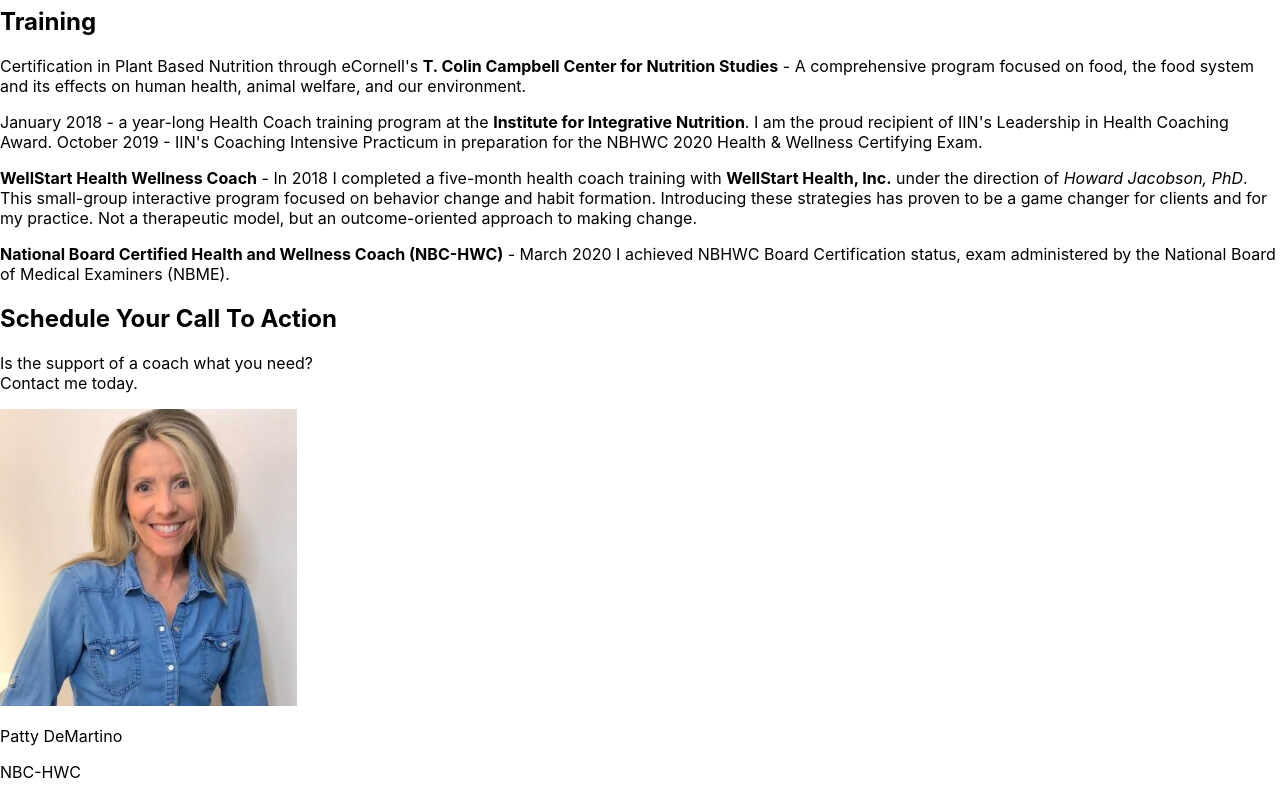
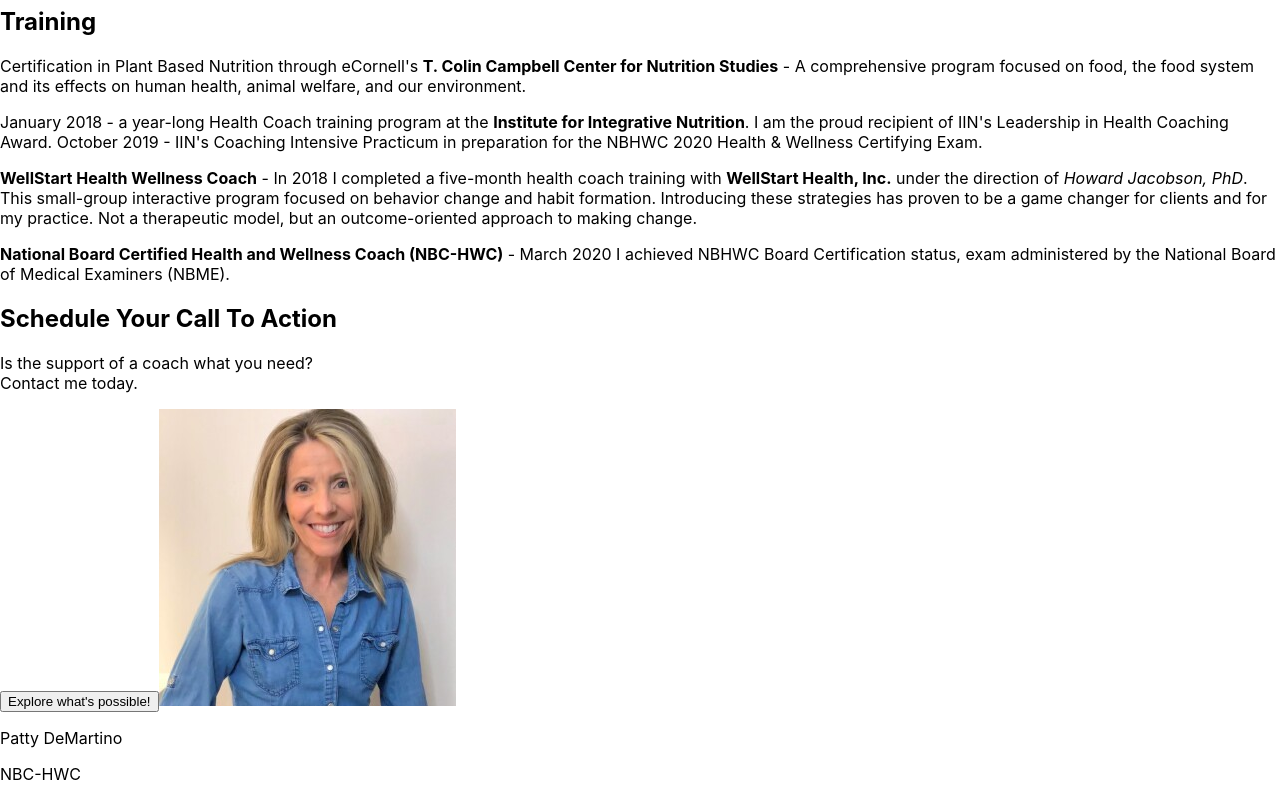
Before and after one commit to tom-demartino/plantpathwellness, a React (Create React App) app: page /about in a window 1280 px wide. Shown: the part 338-1138 px from the top of the page. Built offline with nearby package versions, Linux system fonts and the light colour scheme.

Commit message:
Added button linking to contact page

```diff
--- a/src/pages/about.js
+++ b/src/pages/about.js
@@ -1,4 +1,5 @@
 import React from "react";
+import { Link } from "react-router-dom";
 import headshot from "../../src/images/PD_Headshot3_032022_297x297.jpg";
 
 function About() {
@@ -56,7 +57,9 @@ function About() {
           <br />
           Contact me today.
         </p>
-        {/* Add button here */}
+        <Link to="/contact" class="link.contact">
+          <button class="btn.contact">Explore what's possible!</button>
+        </Link>
         <img src={headshot} alt="Patty DeMartino headshot"></img>
         <p class="name">Patty DeMartino</p>
         <p class="nbc-hwc">NBC-HWC</p>
```
